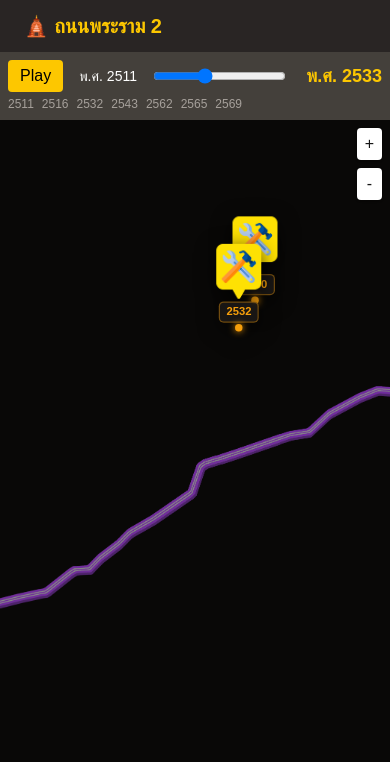
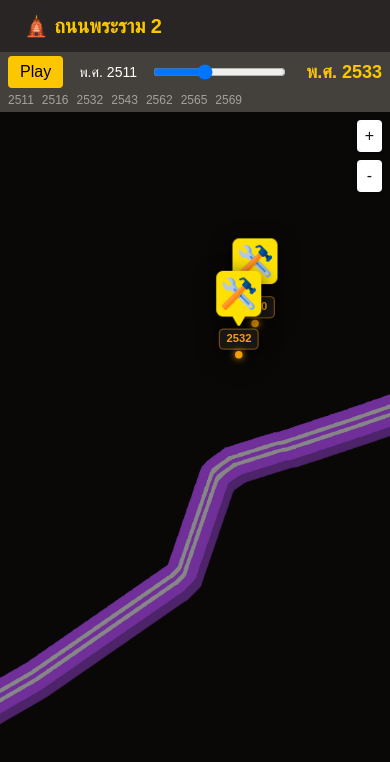
Before and after one commit to TheeNenn/rama2-stories, a Next.js app: page / in a window 390 px wide. Shown: the top 762 px of the page. Built offline with nearby package versions, Linux system fonts and the light colour scheme.

Commit message:
zoom in out

```diff
--- a/app/components/Map.tsx
+++ b/app/components/Map.tsx
@@ -3,6 +3,7 @@ import { useEffect, useRef, useState, useCallback } from 'react'
 
 const isMobile = typeof window !== 'undefined' && window.innerWidth < 768
 const zoomBase = isMobile ? 8 : 10
+
 
 export type Pin = {
   id: number
@@ -261,10 +262,12 @@ function getBackgroundImage(year: number): string | null {
 interface Props {
   year: number
   zoom: number
+  setZoom: React.Dispatch<React.SetStateAction<number>>
   onSelect: (pin: Pin) => void
+  isMobile: boolean
 }
 
-export default function Map({ year, zoom, onSelect }: Props) {
+export default function Map({ year, zoom, setZoom,onSelect }: Props) {
   const [modalEvent, setModalEvent] = useState<EventPin | null>(null)
   const [isFullscreen, setIsFullscreen] = useState(false)
   const [imgLoaded, setImgLoaded] = useState(false)
@@ -283,23 +286,31 @@ export default function Map({ year, zoom, onSelect }: Props) {
     <>
       {/* ---- Map Canvas ---- */}
       <div
-        onClick={(e) => {
-        const rect = e.currentTarget.getBoundingClientRect()
+        onWheel={(e) => {
+          e.preventDefault()
 
-        const x = ((e.clientX - rect.left) / rect.width) * 100
-        const y = ((e.clientY - rect.top) / rect.height) * 100
+          const delta = e.deltaY
 
-        console.log(`x: ${x.toFixed(2)}, y: ${y.toFixed(2)}`)
-      }}
+          setZoom(prev => {
+            if (delta > 0) {
+              return Math.max(prev - 0.5, 5)
+            } else {
+              return Math.min(prev + 0.5, 18)
+            }
+          })
+        }}
 
         style={{
           width: '100%',
-          height: '100%',
+          height: isMobile ? '100dvh' : '100%',
           position: 'relative',
           overflow: 'hidden',
           background: '#0c0a09',
           touchAction: 'none',
           transform: `scale(${zoom / zoomBase})`,
+          display: 'flex',
+          alignItems: 'center',
+          justifyContent: 'center',
           transformOrigin: 'center'
         }}
       >
@@ -316,7 +327,7 @@ export default function Map({ year, zoom, onSelect }: Props) {
               inset: 0,
               width: '100%',
               height: '100%',
-              objectFit: 'contain',
+              objectFit: isMobile ? 'cover' : 'contain',
               objectPosition: 'center',
               opacity: imgLoaded ? 1 : 0,
               transition: 'opacity 0.5s ease',
--- a/app/page.tsx
+++ b/app/page.tsx
@@ -23,9 +23,20 @@ export default function Home() {
   const intervalRef = useRef<NodeJS.Timeout | null>(null)
   const [selectedPlace, setSelectedPlace] = useState('แยกท่าข้าม')
   const [openedPin, setOpenedPin] = useState<Pin | null>(null)
+  const [zoom, setZoom] = useState(10)
+  const [isMobile, setIsMobile] = useState(false)
 
-  // ✅ zoom state ต้องอยู่ใน component
-  const [zoom, setZoom] = useState(10)
+  useEffect(() => {
+    const check = () => {
+      setIsMobile(window.innerWidth < 768)
+    }
+
+    check()
+
+    window.addEventListener('resize', check)
+
+    return () => window.removeEventListener('resize', check)
+  }, [])
 
   function startAutoPlay() {
     setIsPlaying(true)
@@ -87,7 +98,7 @@ export default function Home() {
       </div>
 
       {/* Timeline Slider */}
-      <div className="px-2 sm:px-4 py-2 bg-stone-700 text-white">
+      <div className="px-2 sm:px-4 py-1 sm:py-2 bg-stone-700 text-white">
         <div className="flex items-center gap-4">
 
           <button
@@ -153,7 +164,9 @@ export default function Home() {
         <Map
           year={selectedYear}
           zoom={zoom}
+          setZoom={setZoom}
           onSelect={handleSelect}
+          isMobile={isMobile}
         />
 
         {/* Metaverse Panel */}
```
